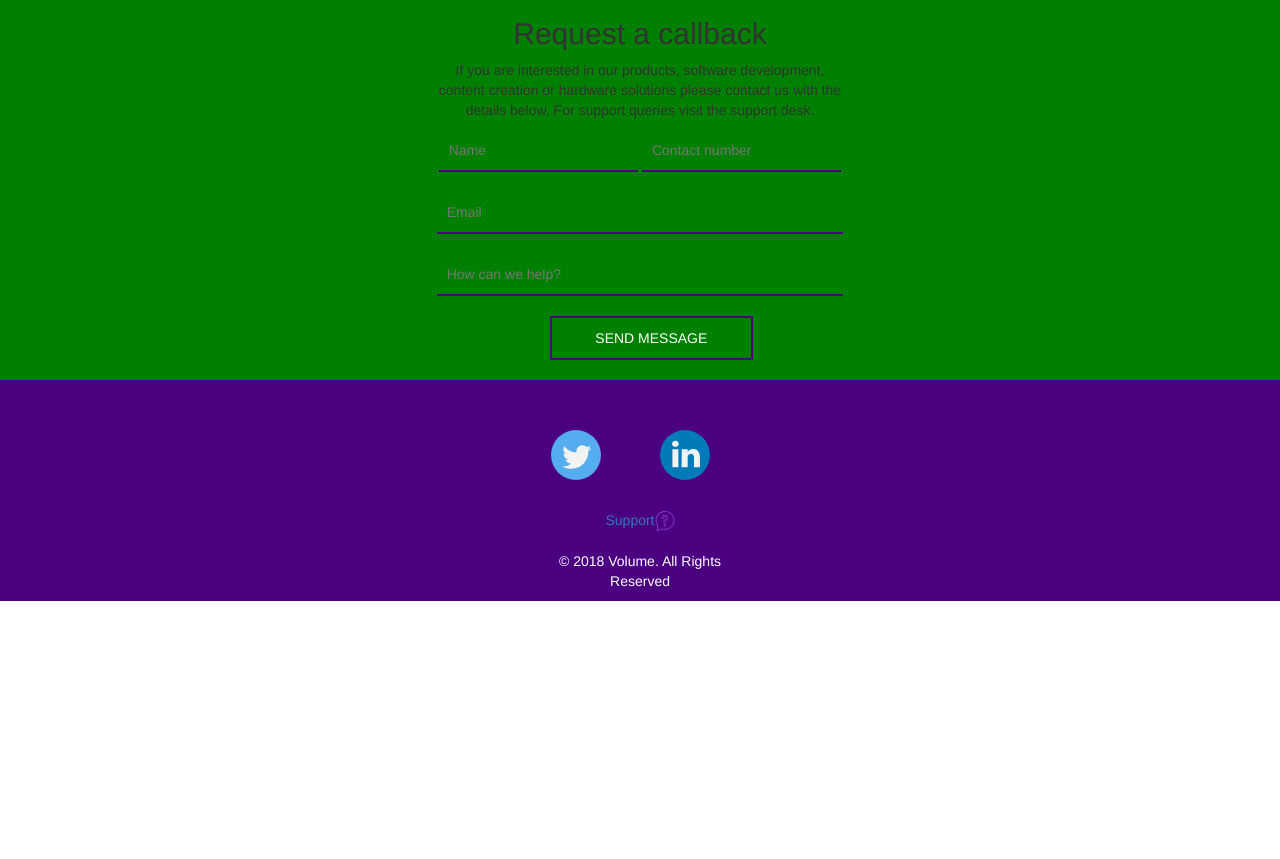
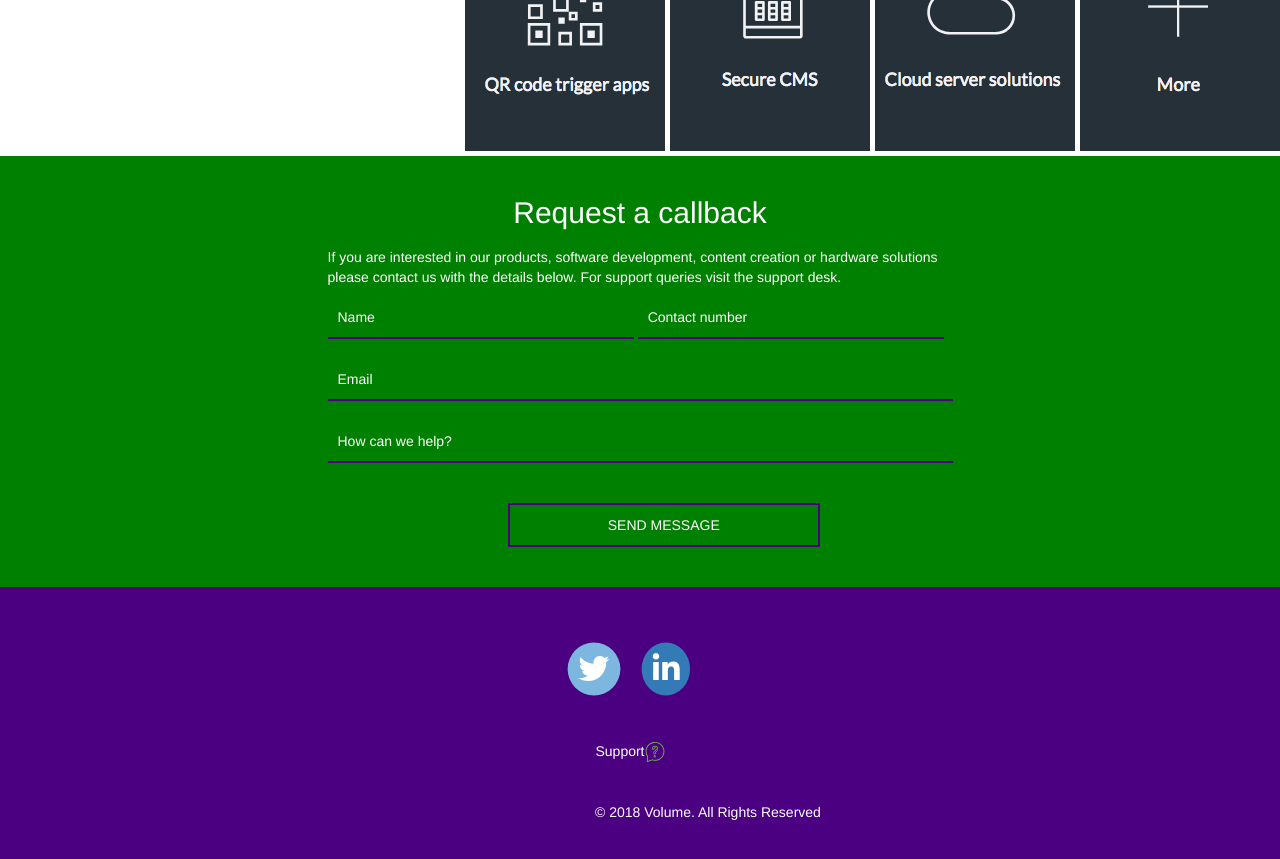
Before and after one commit to mohammedkashim10/sparta-bootstrap-pagecopy, a plain HTML site: page index.html in a window 1280 px wide. Shown: the part 1775-2634 px from the top of the page. Before the commit the page ends 2376 px from the top, so only its background shows below. Drawn offline with nearby package versions, Linux system fonts and the light colour scheme.

Commit message:
footer complete, minor changes to  container 1

```diff
--- a/css/main.css
+++ b/css/main.css
@@ -27,6 +27,7 @@
   letter-spacing: 2px;
   font-weight: 500;
   padding-top: 22px;
+  margin-right: 10px;
 }
 
 /* IMAGE */
@@ -38,8 +39,12 @@
 /* CONTAINER 1 */
 .cont1col1 {
   color: white;
-  background-color: rgba(17, 153, 51, 0.51);
+  background-color: rgba(17, 153, 51, 0.7);
   margin-top: -64px;
+  line-height: 30px;
+  font-size: 15px;
+  transform: translateY(-40px);
+  padding-top: 20px;
 }
 
 .cont1col1 li {
@@ -51,6 +56,11 @@
   height: 180px;
   width: 315px;
   transform: translateX(-40px);
+}
+
+/* Carousel */
+.carousel-container {
+  padding: 20px;
 }
 
 /* CONTAINER 2 */
@@ -75,6 +85,18 @@
 /* FORM */
 .offset-form {
   background-color: green;
+  color: white;
+}
+
+.offset-form h2 {
+  text-align: center;
+  font-size: 30px;
+  margin-top: 40px;
+  margin-bottom: 18px;
+}
+
+.offset-form p {
+  font-size: 14px;
 }
 
 .form {
@@ -84,6 +106,9 @@
 
 .form input {
   padding: 10px;
+}
+
+::placeholder {
   color: white;
 }
 
@@ -97,7 +122,7 @@
   background-color: green;
   border: 2px solid indigo;
   width: 50%;
-  margin-left: 113px;
+  margin-left: 180px;
 }
 
 .subform {
@@ -107,6 +132,8 @@
 /* FOOTER */
 .footer-whole {
   background-color: indigo;
+  display: flex;
+  flex-direction: column;
 }
 
 .footer {
@@ -114,16 +141,40 @@
   color: white;
 }
 
-.icon img {
-  width: 50px;
-  height: 50px;
+.icon1 i {
+  padding: 5px 5px;
+  background: #7db6df;
+  color: white;
+  border-radius: 100%;
+  transition: 0.2s;
+  transform: scale(2.2);
+}
+
+.icon2 i {
+  padding: 5px 5px;
+  background: #337ab7;
+  color: white;
+  border-radius: 100%;
+  transition: 0.2s;
+  transform: scale(2.2);
 }
 
 .support {
+  text-align: center;
+  margin-left: -20px;
+}
+
+.support a {
   color: white;
 }
 
 .support img {
   width: 20px;
   height: 20px;
+  filter: invert(100%);
 }
+
+.copy {
+  color: white;
+  margin-left: 610px;
+}
--- a/index.html
+++ b/index.html
@@ -5,6 +5,7 @@
   <meta name="viewport" content="width=device-width, initial-scale=1.0">
   <meta http-equiv="X-UA-Compatible" content="ie=edge">
   <title>Volume Network Copy</title>
+  <link rel="stylesheet" href="https://use.fontawesome.com/releases/v5.3.1/css/all.css" integrity="sha384-mzrmE5qonljUremFsqc01SB46JvROS7bZs3IO2EmfFsd15uHvIt+Y8vEf7N7fWAU" crossorigin="anonymous">
   <script
   src="https://code.jquery.com/jquery-3.3.1.min.js"
   integrity="sha256-FgpCb/KJQlLNfOu91ta32o/NMZxltwRo8QtmkMRdAu8="
@@ -61,10 +62,10 @@
   <!-- Container 1 -->
   <section>
     <div class="container">
-      <!-- Make container into a row element with two columns -->
       <div class="row">
-        <div class="cont1col1 col-md-7">
+        <div class="cont1col1 col-md-8">
           <h1>Who We Are</h1>
+          <br>
           <p>Volume are currently the largest growing provider of 4K content delivery solutions to Electrical retailers in Europe.</p>
           <p>We produce our end to end 4K solution totally in-house from hardware manufacture to a complete installation, bespoke software development and creative content production.</p>
           <p>Our Support Team are here to advise you if necessary.</p>
@@ -78,7 +79,7 @@
             <li>Customer Support</li>
           </ul>
         </div>
-        <div class="col-md-3 col-md-offset-2">
+        <div class="col-md-3 col-md-offset-1">
           <img class="cont1img" src="https://www.fillmurray.com/300/300" alt="">
           <img class="cont1img" src="https://www.fillmurray.com/300/200" alt="">
         </div>
@@ -188,21 +189,23 @@
   <!-- Form -->
   <section>
     <div class="offset-form row">
-      <div class="col-md-offset-4 col-md-4 col-md-offset-4">
-        <div class="text-center">
+      <div class="col-md-6 col-md-offset-3">
+        <div>
           <h2>Request a callback</h2>
           <p>If you are interested in our products, software development, content creation or hardware solutions please contact us with the details below. For support queries visit the support desk.</p>
           <form class="form">
             <div>
               <input class="subform" type="text" name="name" placeholder="Name">
-              <input class="subform" type="text" name="numner" placeholder="Contact number">
+              <input class="subform" type="text" name="number" placeholder="Contact number">
             </div>
             <br>
             <input type="email" name="email" placeholder="Email">
             <br>
             <input type="text" name="query" placeholder="How can we help?">
             <br>
+            <br>
             <input type="submit" value="SEND MESSAGE">
+            <br>
             <br>
           </form>
         </div>
@@ -212,17 +215,18 @@
   <!-- Footer -->
   <footer>
     <div class="footer-whole row">
+      <br>
       <div class="footer col-md-offset-5 col-md-2 col-md-offset-5">
-        <div class="text-center">
-          <div>
           <div class="row">
-              <div class="icon col-md-5">
-                <p><img src="img/twitter.svg" alt=""></p>
+            <div class="icon1 col-sm-2 col-sm-offset-2">
+              <span><i class="fab fa-twitter"></i></span>
             </div>
-              <div class="icon col-md-7">
-                <p><img src="img/linkedin.svg" alt=""></p>
+            <div class="icon2 col-sm-6 col-sm-offset-2">
+              <span><i class="fab fa-linkedin-in"></i></span>
             </div>
           </div>
+          <br>
+          <br>
           <br>
           <div class="support">
             <a href="">
@@ -230,14 +234,15 @@
             </a>
           </div>
           <br>
-            <div>
+          <br>
+      </div>
+      <div class="copy">
         <p>
           &copy; 2018 Volume. All Rights Reserved
         </p>
       </div>
-          </div>
-        </div>
-      </div>
+      <br>
+      <br>
     </div>
   </footer>
 </body>
```
Also changed, not shown: 1 other file. Lines whose indentation alone changed are shown as unchanged.
